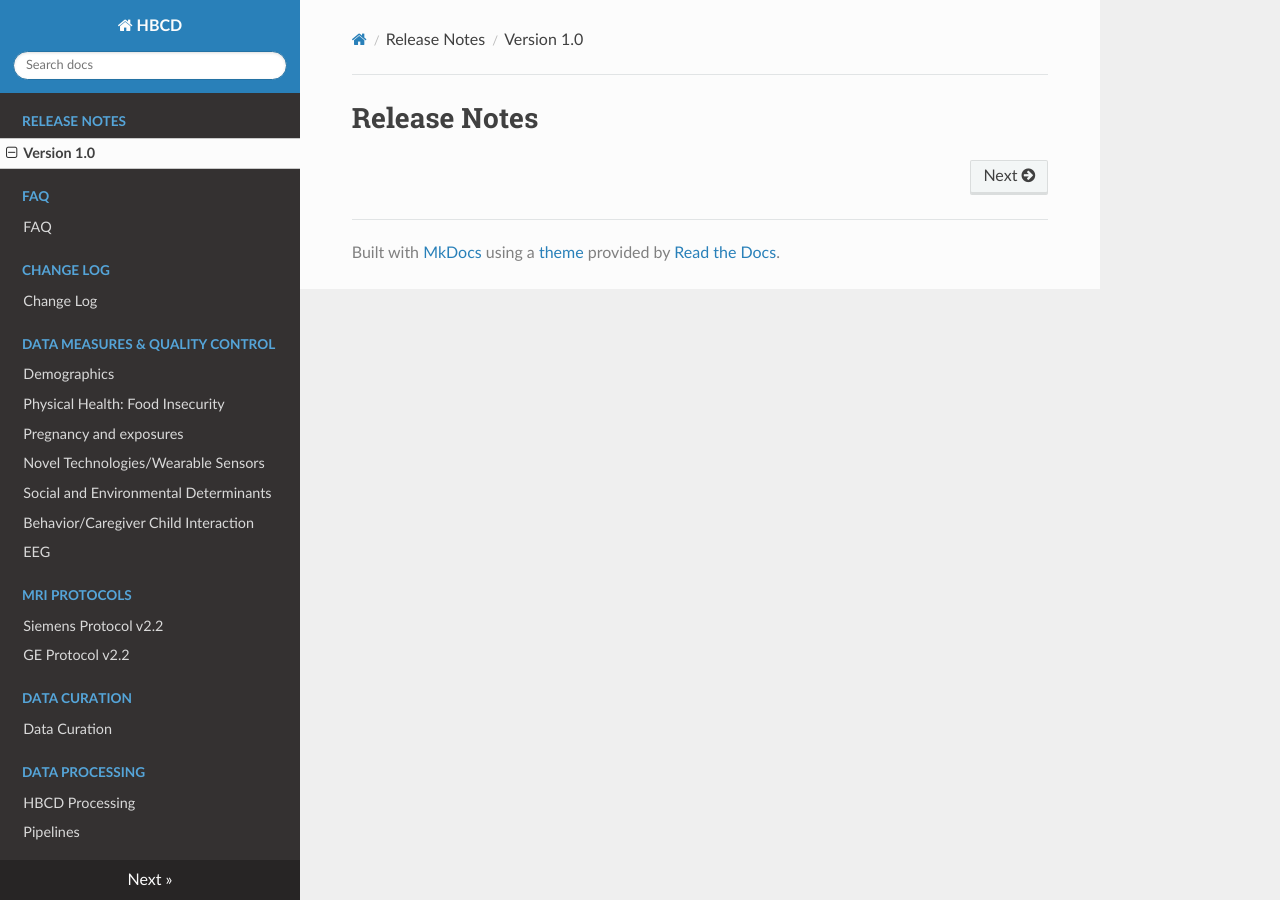
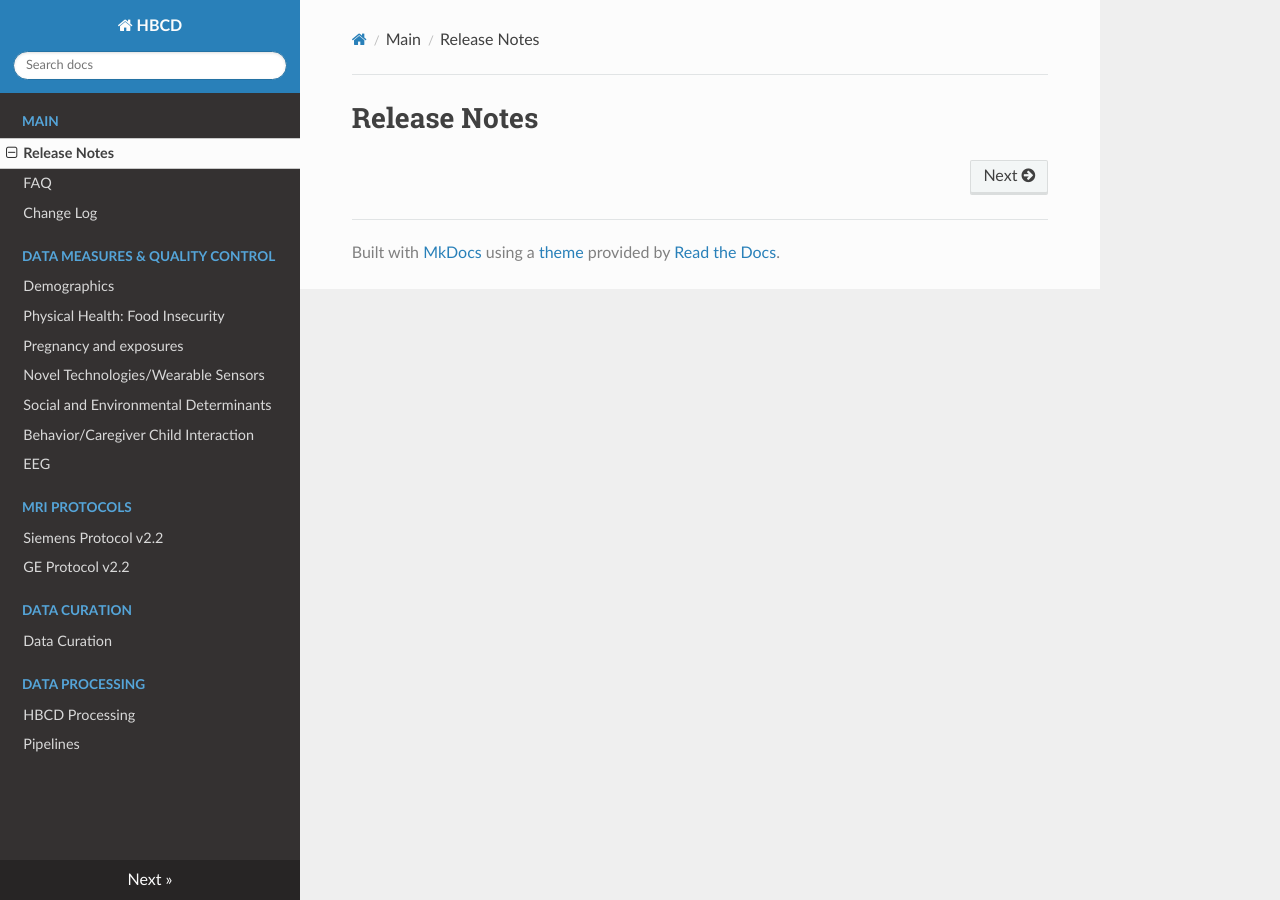
Before and after one commit to mattcieslak/hbcd-docs, an MkDocs documentation site: the page built from docs/main/releasenotes.md, in a window 1280 px wide. Built offline with MkDocs 1.6.1, drawn with Linux system fonts in a browser that asks for light colours; nearby versions of some CDN libraries.

Commit message:
idea to make sidebar look nicer

```diff
--- a/mkdocs.yml
+++ b/mkdocs.yml
@@ -4,12 +4,10 @@ plugins:
   - search
 docs_dir: docs
 nav:
-  - Release Notes:
-    - Version 1.0: releasenotes.md
-  - FAQ:
-    - FAQ: faq.md
-  - Change Log:
-    - Change Log: changelog.md
+  - Main:
+    - Release Notes: main/releasenotes.md
+    - FAQ: main/faq.md
+    - Change Log: main/changelog.md
   - Data Measures & Quality Control:
     - Demographics: measures/demographics.md
     - "Physical Health: Food Insecurity": measures/physhealth.md
```
Also changed, not shown: docs/main/changelog.md (renamed from docs/changelog.md), docs/main/faq.md (renamed from docs/faq.md), docs/main/releasenotes.md (renamed from docs/releasenotes.md).
